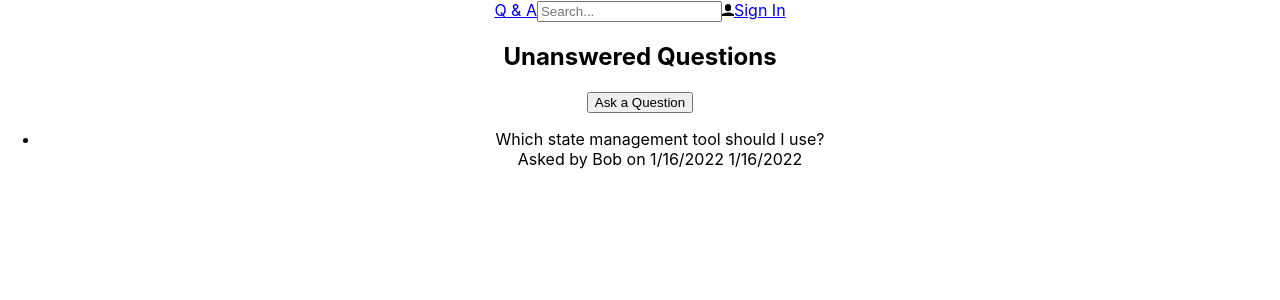
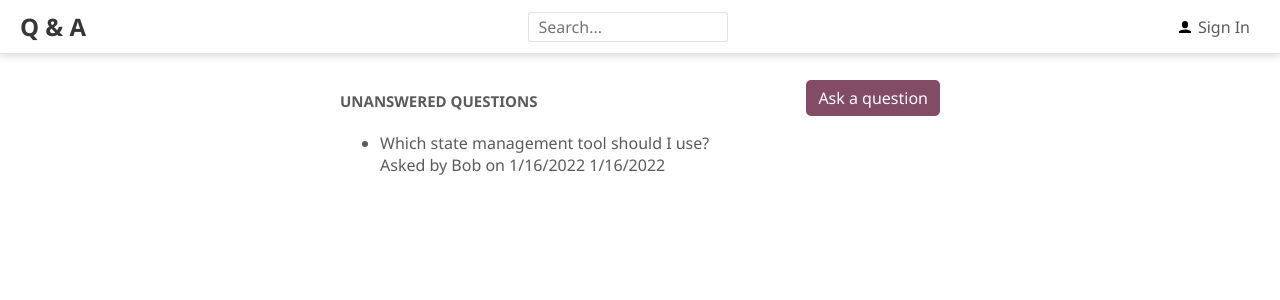
Before and after one commit to cfmdevWebSS/QandA, a React (Create React App) app: page / in a window 1280 px wide. Shown: the top 300 px of the page. Built offline with nearby package versions, Linux system fonts and the light colour scheme.

Commit message:
Interim Save-Chapter3-ASP.NET5-01-18-2022

```diff
--- a/src/App.tsx
+++ b/src/App.tsx
@@ -1,11 +1,19 @@
-import React from 'react';
+/** @jsx jsx */
+import { jsx } from '@emotion/react';
+import { css } from '@emotion/react';
 import { Header } from './Header';
 import { HomePage } from './HomePage';
-import './App.css';
+import { fontFamily, fontSize, gray2 } from './Styles';
 
 function App() {
   return (
-    <div className="App">
+    <div
+      css={css`
+        font-family: ${fontFamily};
+        font-size: ${fontSize};
+        color: ${gray2};
+      `}
+    >
       <Header />
       <HomePage />
     </div>
--- a/src/Header.tsx
+++ b/src/Header.tsx
@@ -1,19 +1,79 @@
+/** @jsx jsx */
+import { jsx } from '@emotion/react';
+import { css } from '@emotion/react';
 import React from 'react';
 import { UserIcon } from './Icons';
+import { fontFamily, fontSize, gray1, gray2, gray5 } from './Styles';
 
 export const Header = () => {
   const handleSearchInputChange = (e: React.ChangeEvent<HTMLInputElement>) => {
     console.log(e.currentTarget.value);
   };
   return (
-    <div>
-      <a href="/">Q & A</a>
+    <div
+      css={css`
+        position: fixed;
+        box-sizing: border-box;
+        top: 0;
+        width: 100%;
+        display: flex;
+        align-items: center;
+        justify-content: space-between;
+        padding: 10px 20px;
+        background-color: #fff;
+        border-bottom: 1px solid ${gray5};
+        box-shadow: 0 3px 7px 0 rgba(110, 112, 114, 0.21);
+      `}
+    >
+      <a
+        href="./"
+        css={css`
+          font-size: 24px;
+          font-weight: bold;
+          color: ${gray1};
+          text-decoration: none;
+        `}
+      >
+        Q & A
+      </a>
       <input
         type="text"
         placeholder="Search..."
         onChange={handleSearchInputChange}
+        css={css`
+          box-sizing: border-box;
+          font-family: ${fontFamily};
+          font-size: ${fontSize};
+          padding: 8px 10px;
+          border: 1px solid ${gray5};
+          border-radius: 3px;
+          color: ${gray2};
+          background-color: white;
+          width: 200px;
+          height: 30px;
+          :focus {
+            outline-color: ${gray5};
+          }
+        `}
       />
-      <a href="./signin">
+      <a
+        href="./signin"
+        css={css`
+          font-family: ${fontFamily};
+          font-size: ${fontSize};
+          padding: 5px 10px;
+          background-color: transparent;
+          color: ${gray2};
+          text-decoration: none;
+          cursor: pointer;
+          :focus {
+            outline-color: ${gray5};
+          }
+          span {
+            margin-left: 7px;
+          }
+        `}
+      >
         <UserIcon />
         <span>Sign In</span>
       </a>
--- a/src/HomePage.tsx
+++ b/src/HomePage.tsx
@@ -1,12 +1,15 @@
+/** @jsx jsx */
+import { jsx } from '@emotion/react';
+import { css } from '@emotion/react';
 import React from 'react';
 import { QuestionList } from './QuestionList';
 import { getUnansweredQuestions, QuestionData } from './QuestionData';
 import { Page } from './Page';
 import { PageTitle } from './PageTitle';
+import { PrimaryButton } from './Styles';
 
 export const HomePage = () => {
   const [questions, setQuestions] = React.useState<QuestionData[]>([]);
-
   const [questionsLoading, setQuestionsLoading] = React.useState(true);
 
   React.useEffect(() => {
@@ -17,24 +20,29 @@
     };
     doGetUnansweredQuestions();
   }, []);
-
   const handleAskQuestionClick = () => {
-    console.log('TODO: move to the Ask Page');
+    console.log('TODO - move to the AskPage');
   };
 
   return (
     <Page>
-      <div>
+      <div
+        css={css`
+          display: flex;
+          align-items: center;
+          justify-content: space-between;
+        `}
+      >
         <PageTitle>Unanswered Questions</PageTitle>
-        <div>
-          <button onClick={handleAskQuestionClick}>Ask a Question</button>
-        </div>
-        {questionsLoading ? (
-          <div>Loading...</div>
-        ) : (
-          <QuestionList data={questions || []} />
-        )}
+        <PrimaryButton onClick={handleAskQuestionClick}>
+          Ask a question
+        </PrimaryButton>
       </div>
+      {questionsLoading ? (
+        <div>Loading...</div>
+      ) : (
+        <QuestionList data={questions} />
+      )}
     </Page>
   );
 };
--- a/src/Page.tsx
+++ b/src/Page.tsx
@@ -1,3 +1,6 @@
+/** @jsx jsx */
+import { jsx } from '@emotion/react';
+import { css } from '@emotion/react';
 import React from 'react';
 import { PageTitle } from './PageTitle';
 
@@ -7,7 +10,13 @@
 }
 
 export const Page = ({ title, children }: Props) => (
-  <div>
+  <div
+    css={css`
+      margin: 50px auto 20px auto;
+      padding: 30px 20px;
+      max-width: 600px;
+    `}
+  >
     {title && <PageTitle>{title}</PageTitle>}
     {children}
   </div>
--- a/src/PageTitle.tsx
+++ b/src/PageTitle.tsx
@@ -1,7 +1,22 @@
+/** @jsx jsx */
+import { jsx } from '@emotion/react';
+import { css } from '@emotion/react';
 import React from 'react';
 
 interface Props {
   children: React.ReactNode;
 }
 
-export const PageTitle = ({ children }: Props) => <h2>{children}</h2>;
+export const PageTitle = ({ children }: Props) => (
+  <h2
+    css={css`
+      font-size: 15px;
+      font-weight: bold;
+      margin: 10px 0px 5px;
+      text-align: center;
+      text-transform: uppercase;
+    `}
+  >
+    {children}
+  </h2>
+);
--- /dev/null
+++ b/src/Styles.ts
@@ -0,0 +1,39 @@
+import styled from '@emotion/styled';
+
+export const gray1 = '#383737';
+export const gray2 = '#5c5a5a';
+export const gray3 = '#857c81';
+export const gray4 = '#b9b9b9';
+export const gray5 = '#e3e2e2';
+export const gray6 = '#f7f8fa';
+
+export const primary1 = '#681c41';
+export const primary2 = '#824c67';
+
+export const accent1 = '#dbb365';
+export const accent2 = '#efd197';
+
+export const fontFamily = "'Segoe UI', 'Helvetica Neue',sans-serif";
+export const fontSize = '16px';
+
+export const PrimaryButton = styled.button`
+  background-color: ${primary2};
+  border-color: ${primary2};
+  border-style: solid;
+  border-radius: 5px;
+  font-family: ${fontFamily};
+  font-size: ${fontSize};
+  padding: 5px 10px;
+  color: white;
+  cursor: pointer;
+  :hover {
+    background-color: ${primary1};
+  }
+  :focus {
+    outline-color: ${primary2};
+  }
+  :disabled {
+    opacity: 0.5;
+    cursor: not-allowed;
+  }
+`;
```
Also changed, not shown: tsconfig.json (+2 -8 lines), 1 other file (tests, documents, lock files or other folders).
